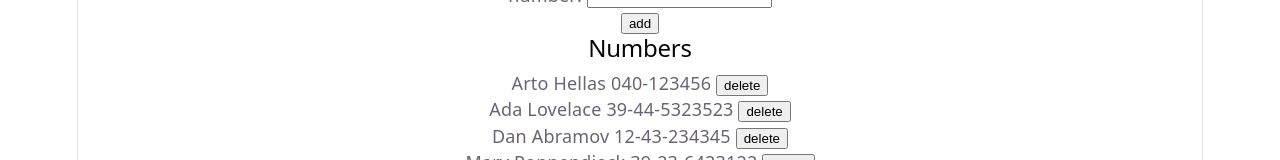
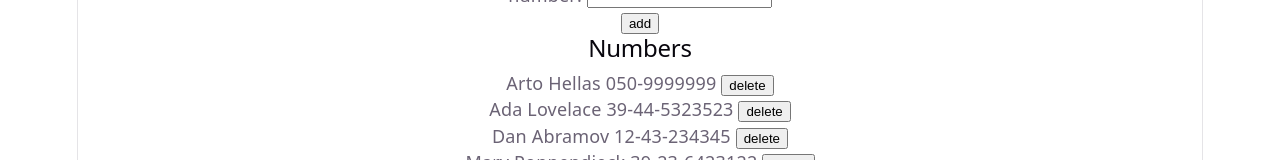
Before and after one commit to daavinskiy/fullstackopen_FSO, a React (Vite) app in the folder part2/phonebook/: page / in a window 1280 px wide. Shown: the part 143-303 px from the top of the page. Built offline with nearby package versions, Linux system fonts and the light colour scheme; data requests are answered from the project's data file.

Commit message:
tehtava 2.15 on valmis

```diff
--- a/part2/phonebook/db.json
+++ b/part2/phonebook/db.json
@@ -2,7 +2,7 @@
   "persons": [
     {
       "name": "Arto Hellas",
-      "number": "040-123456",
+      "number": "050-9999999",
       "id": "1"
     },
     {
--- a/part2/phonebook/src/App.jsx
+++ b/part2/phonebook/src/App.jsx
@@ -89,10 +89,34 @@ const App = () => {
   const addName = (event) => {
     event.preventDefault()
 
-    const alreadyAdded = persons.some(person => person.name === newName)
+    const person = persons.find(person => person.name === newName)
 
-    if (alreadyAdded) {
-      alert(`${newName} is already added to phonebook`)
+    if (person) {
+      const confirmed = window.confirm(
+        `${newName} is already added to phonebook. Replace the old number with the new one?`
+      )
+
+      if (!confirmed) {
+        return
+      }
+
+      const changedPerson = {
+        ...person,
+        number: newNumber
+      }
+
+      personService
+        .update(person.id, changedPerson)
+        .then(data => {
+          setPersons(
+            persons.map(person =>
+              person.id === data.id ? data : person
+            )
+          )
+          setNewName('')
+          setNewNumber('')
+        })
+
       return
     }
 
--- a/part2/phonebook/src/services/persons.js
+++ b/part2/phonebook/src/services/persons.js
@@ -17,8 +17,14 @@ const remove = id => {
   return request.then(response => response.data)
 }
 
+const update = (id, newObject) => {
+  const request = axios.put(`${baseUrl}/${id}`, newObject)
+  return request.then(response => response.data)
+}
+
 export default {
   getAll,
   create,
-  remove
+  remove,
+  update
 }
```
